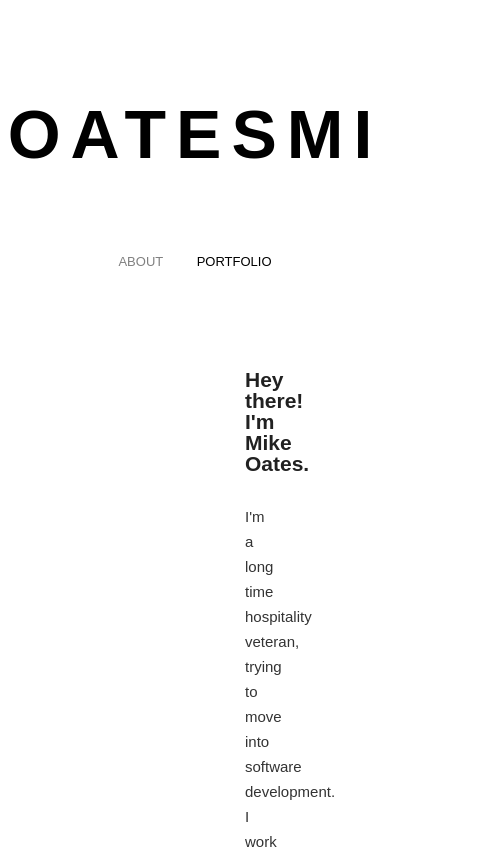
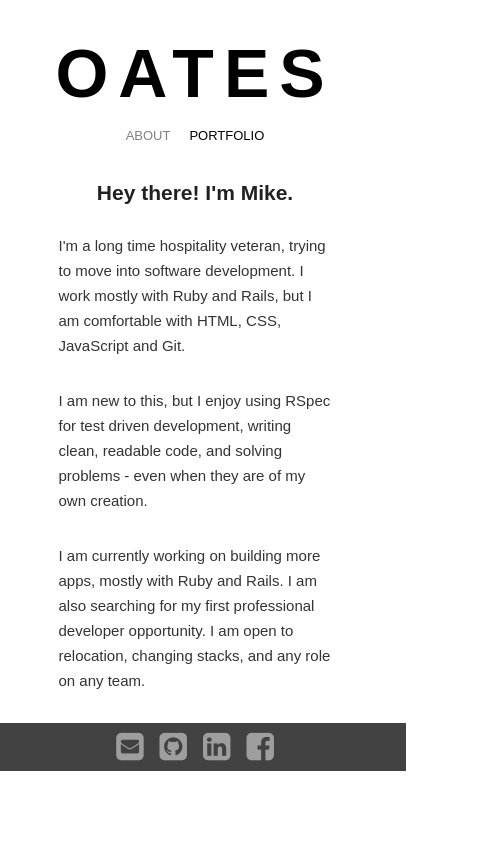
Before and after one commit to oatesmi/portfolio, a plain HTML site: page index.html in a window 390 px wide. Shown: the top 849 px of the page, 490 px wide, since content can reach past the window. Drawn offline with nearby package versions, Linux system fonts and the light colour scheme.

Commit message:
more responsive for small screens

```diff
--- a/index.html
+++ b/index.html
@@ -18,7 +18,7 @@
   <body>
 
     <header id="portfolio-header" class="mdl-layout__header mdl-layout__header--transparent">
-      <a class="title" href="https://oatesmi.github.io/portfolio/">OATESMI</a>
+      <a class="title" href="https://oatesmi.github.io/portfolio/">OATES</a>
 
       <nav>
         <ul>
@@ -34,7 +34,7 @@
     </header>
 
     <main id="content">
-      <h2>Hey there! I'm Mike Oates.</h2>
+      <h2>Hey there! I'm Mike.</h2>
       <div class="text">
         <p>
           I'm a long time hospitality veteran, trying to move into software development.
@@ -49,37 +49,35 @@
         </p>
 
         <p>
-          You can find links to my projects <a class="link" href="/projects/">here</a>.
-          Links to contact me can be found at the bottom of the page. Please reach
-          out if you have any questions.
+          I am currently working on building more apps, mostly with Ruby and Rails.
+          I am also searching for my first professional developer opportunity.
+          I am open to relocation, changing stacks, and any role on any team.
         </p>
     </main>
 
     <footer id="connect" class="mdl-mini-footer">
       <ul id="footer-links" class="mdl-mini-footer__link-list">
         <li>
-          <a href="https://www.linkedin.com/in/mike-oates-327031114/">
-            <i class="fa fa-linkedin-square" aria-hidden="true"></i>
+          <a href="mailto:oatesmi.74@gmail.com">
+            <i class="fa fa-envelope-square" aria-hidden="true"></i>
           </a>
         </li>
+
         <li>
           <a href="https://github.com/cddlslt">
             <i class="fa fa-github-square" aria-hidden="true"></i>
           </a>
         </li>
+
+        <li>
+          <a href="https://www.linkedin.com/in/mike-oates-327031114/">
+            <i class="fa fa-linkedin-square" aria-hidden="true"></i>
+          </a>
+        </li>
+
         <li>
           <a href="https://www.facebook.com/mike.oates2">
             <i class="fa fa-facebook-square" aria-hidden="true"></i>
-          </a>
-        </li>
-        <li>
-          <a href="https://twitter.com/oatesmi74">
-            <i class="fa fa-twitter-square" aria-hidden="true"></i>
-          </a>
-        </li>
-        <li>
-          <a href="mailto:oatesmi.74@gmail.com">
-            <i class="fa fa-envelope-square" aria-hidden="true"></i>
           </a>
         </li>
       </ul>
--- a/styles.css
+++ b/styles.css
@@ -4,8 +4,8 @@ body {
 }
 
 header#portfolio-header {
-  padding-top: 100px;
-  padding-bottom: 100px;
+  padding-top: 10%;
+  padding-bottom: 10%;
   text-align: center;
 }
 
@@ -30,15 +30,15 @@ header#portfolio-header {
 }
 
 nav {
-  padding-top: 85px;
-  padding-left: 30px;
+  padding-top: 5%;
 }
 
 .navigation {
   font-size: 13px;
   list-style-type: none;
   display: inline;
-  padding-right: 30px;
+  padding-right: 2%;
+  padding-left: 2%;
 }
 
 .current {
@@ -64,8 +64,8 @@ main {
 }
 
 #content {
-  padding-left: 245px;
-  padding-right: 245px;
+  padding-left: 15%;
+  padding-right: 15%;
 }
 
 h2 {
```
Also changed, not shown: projects.html (+10 -12 lines).
